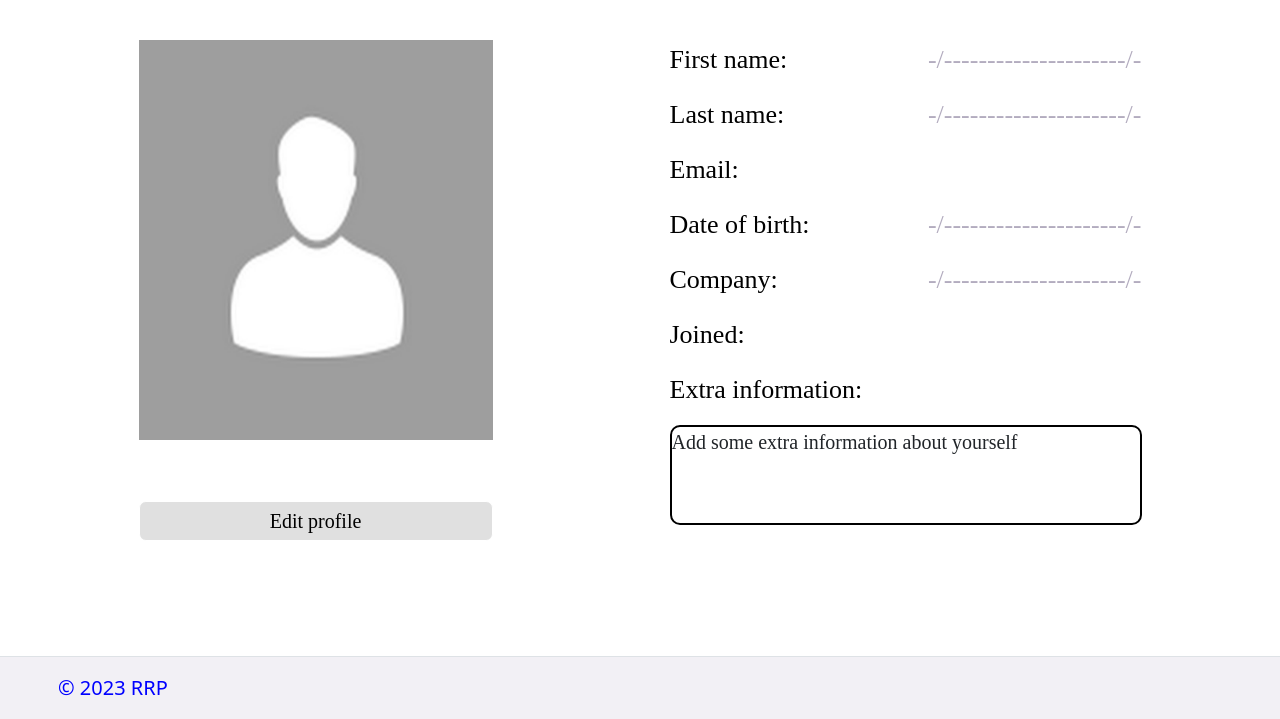
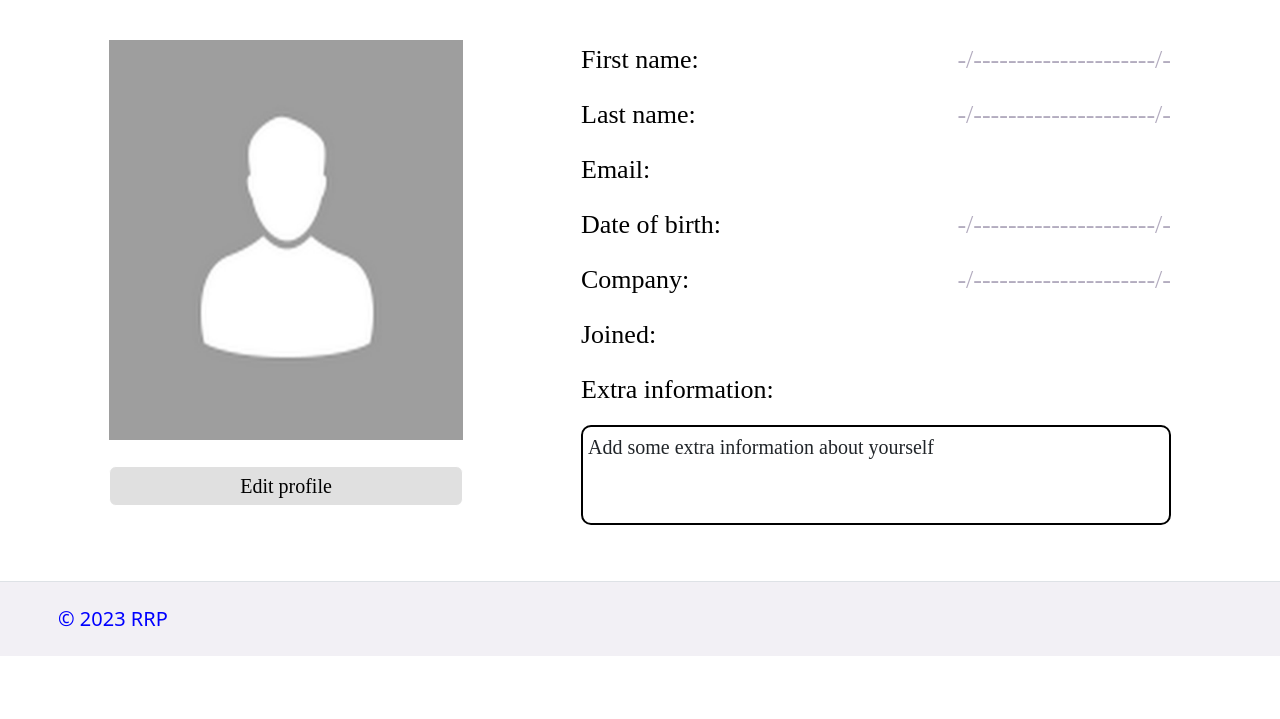
Before and after one commit to Nikiktoss/RestRevPred, a Django app: template rrp/templates/accounts.html in a window 1280 px wide. Shown: the part 81-800 px from the top of the page. Run offline with Django 3.2, Linux system fonts and the light colour scheme; the template is opened without the code that fills it, so the values that code supplies are empty.

Commit message:
fix bugs with footer

```diff
--- a/rrp/static/accounts_styles.css
+++ b/rrp/static/accounts_styles.css
@@ -1,8 +1,6 @@
 .footer{
     width: 100%;
-    position: fixed;
-    left: 0px;
-    bottom: 0px;
+    height: 75px;
     padding-left: 20px;
     padding-right: 20px;
     background-color: #E0E0E0;
@@ -19,10 +17,10 @@
     width: 30%;
     display: flex;
     flex-direction: column;
-    justify-content: space-between;
 }
 
 .data_element{
+    width: 100%;
     font-family: 'Montserrat';
     font-size: 28px;
     margin-top: 10px;
@@ -49,9 +47,10 @@
 }
 
 .profile_data{
-    width: 40%;
+    width: 50%;
     display: flex;
     flex-direction: column;
+    justify-content: space-between;
 }
 
 .profile_element{
@@ -68,17 +67,21 @@
 
 .category_value{
     font-family: 'Montserrat';
-     color: #b3acbf;
+    color: #b3acbf;
     font-size: 26px;
 }
 
 .additional_element{
     width: 100%;
+    display: flex;
+    flex-direction: column;
 }
 
 .category_text{
     width: 100%;
     min-height: 100px;
+    word-wrap: break-word;
+    padding: 5px 5px;
     border-radius: 10px;
     border: 2px solid black;
     font-family: 'Montserrat';
```
Also changed, not shown: rrp/static/main_styles.css (+6 -4 lines).
